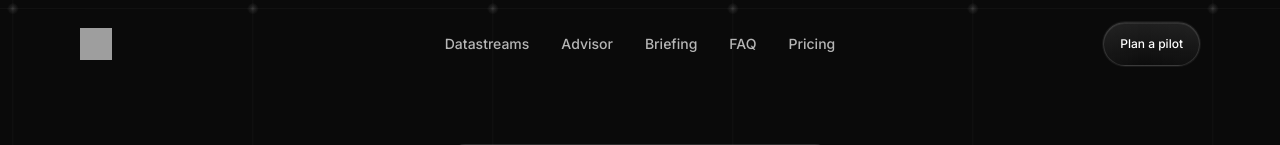
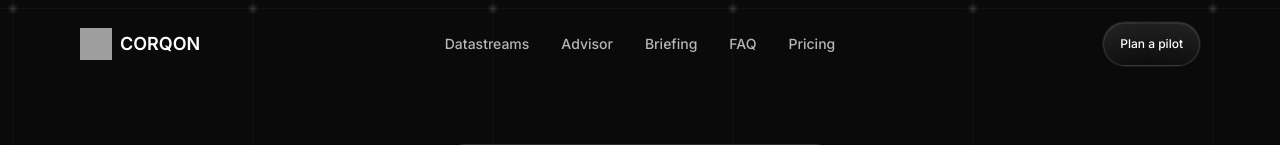
Before and after one commit to CORQON/corqon-site, a Next.js app: page / in a window 1280 px wide. Shown: the top 145 px of the page. Built offline with nearby package versions, Linux system fonts and the light colour scheme; grey boxes are pictures that could not be loaded.

Commit message:
Fix navbar logo visibility, footer display, and bottom crash on mobile

```diff
--- a/app/globals.css
+++ b/app/globals.css
@@ -36,13 +36,17 @@ a {
   text-decoration: none;
 }
 
-/* Disable ALL animations on mobile for smooth performance */
+/* Disable ALL animations on mobile for smooth performance - but keep essential transitions */
 @media (max-width: 767px) {
   *,
   *::before,
   *::after {
     animation: none !important;
-    transition: none !important;
+  }
+
+  /* Keep essential transitions for UI interactions */
+  a, button, input, textarea, select {
+    transition: opacity 0.2s ease, background-color 0.2s ease, color 0.2s ease !important;
   }
 }
 
@@ -747,6 +751,13 @@ a {
   to { transform: rotate(360deg); }
 }
 
+/* Disable footer animation on mobile */
+@media (max-width: 767px) {
+  .corqon-footer-sweep-rot {
+    animation: none !important;
+  }
+}
+
 @media (prefers-reduced-motion: reduce) {
   .corqon-footer-sweep-rot {
     animation: none;
--- a/app/page.tsx
+++ b/app/page.tsx
@@ -118,7 +118,7 @@ export default function Home() {
 
       {/* Final CTA */}
       <section id="pricing" className="relative max-w-7xl mx-auto px-4 sm:px-6 md:px-8 lg:px-12 corqon-section-loose scroll-mt-28 overflow-hidden">
-        <div className="absolute top-0 left-0 right-0 bottom-[-200px] md:bottom-[-400px] pointer-events-none overflow-hidden">
+        <div className="absolute top-0 left-0 right-0 bottom-0 md:bottom-[-400px] pointer-events-none overflow-hidden">
           <div className="cta-grid-fade absolute inset-0">
             <GridHeroBackground />
           </div>
--- a/components/Footer.tsx
+++ b/components/Footer.tsx
@@ -10,7 +10,7 @@ export default function Footer() {
   const currentYear = new Date().getFullYear();
 
   return (
-    <footer className="corqon-footer-premium relative overflow-hidden border-t border-white/10 bg-black/40 backdrop-blur-sm">
+    <footer className="corqon-footer-premium relative overflow-hidden border-t border-white/10 bg-black/40 backdrop-blur-sm z-10">
       <div className="corqon-footer-mark" aria-hidden="true">
         <svg viewBox="0 0 1000 1000" className="corqon-footer-mark-svg" role="presentation">
           <defs>
--- a/components/Navbar.tsx
+++ b/components/Navbar.tsx
@@ -80,7 +80,7 @@ export default function Navbar() {
             >
               {/* Left: Logo */}
               <div className="flex items-center">
-                <Link href="/" className="flex items-center gap-2 text-base sm:text-lg font-semibold text-white hover:opacity-80 transition-opacity" onClick={closeMobileMenu}>
+                <Link href="/" className="flex items-center gap-2 text-base sm:text-lg font-semibold text-white hover:opacity-80" onClick={closeMobileMenu}>
                   <Image
                     src="/corqon-symbol.png"
                     alt="CORQON"
@@ -89,7 +89,7 @@ export default function Navbar() {
                     className="h-7 w-7 sm:h-8 sm:w-8 shrink-0"
                     priority
                   />
-                  <span className="hidden xs:inline">CORQON</span>
+                  <span className="hidden sm:inline">CORQON</span>
                 </Link>
               </div>
 
```
